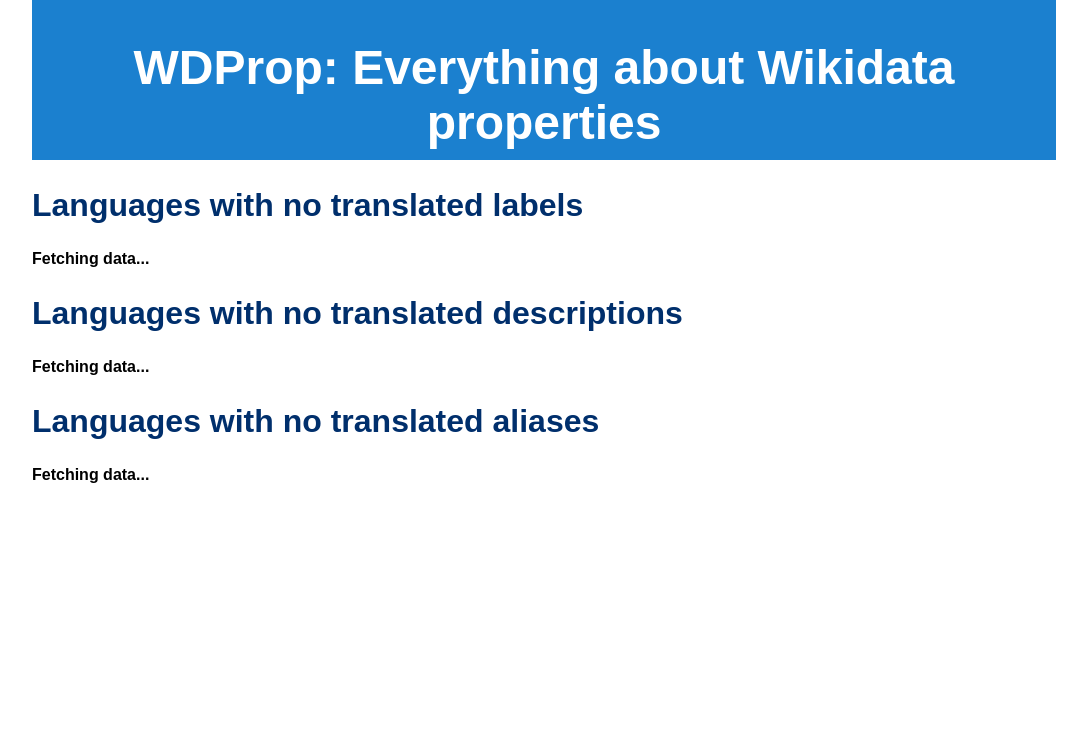
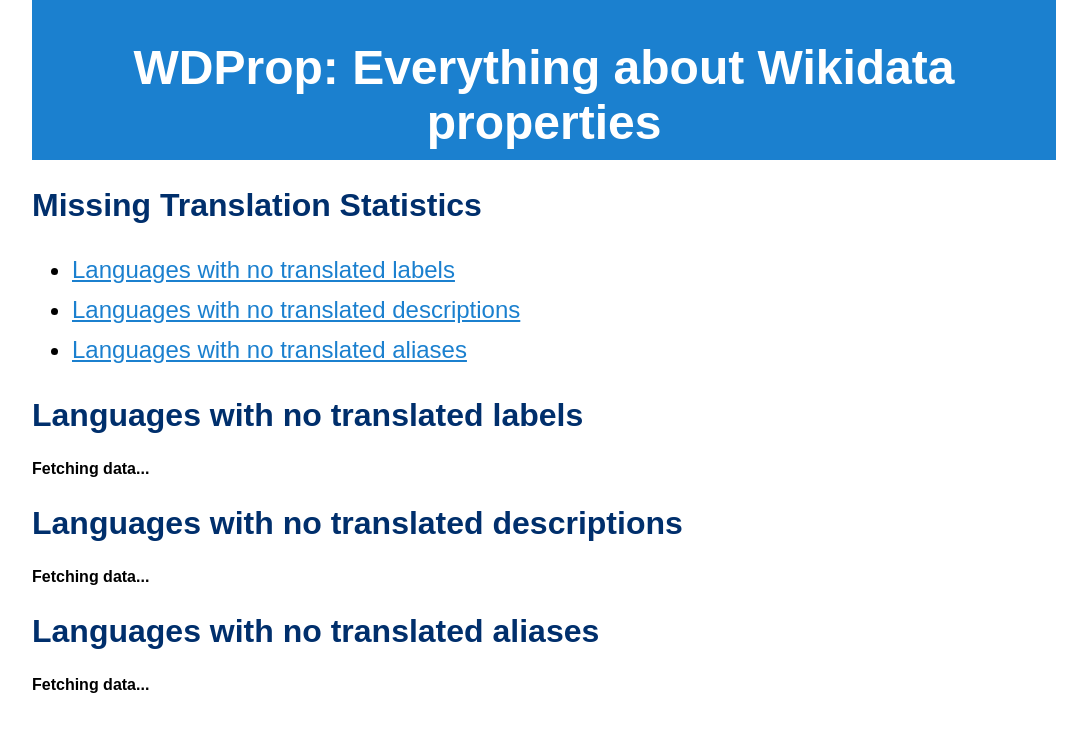
Before and after one commit to johnsamuelwrites/wdprop, a plain HTML site: page untranslated.html in a window 1280 px wide. Shown: the whole page, without its empty margins (96-1183 px from the left). Drawn offline with Linux system fonts and the light colour scheme; no server answers.

Commit message:
Add hyperlinks for easy navigation

```diff
--- a/untranslated.html
+++ b/untranslated.html
@@ -9,6 +9,12 @@
 </head>
 <body onload="getMissingTranslationStatistics()">
   <h1><a href="./index.html">WDProp: Everything about Wikidata properties</a></h1>
+  <h2>Missing Translation Statistics</h2>
+  <ul>
+  <li><a href="#untranslatedLabelsInLanguages">Languages with no translated labels</a></li>
+  <li><a href="#untranslatedDescriptionsInLanguages">Languages with no translated descriptions</a></li>
+  <li><a href="#untranslatedAliasesInLanguages">Languages with no translated aliases</a></li>
+  </ul>
   <h2>Languages with no translated labels</h2>
   <div id="untranslatedLabelsInLanguages">
   </div>
```
Also changed, not shown: translated.html (+6 -0 lines).
